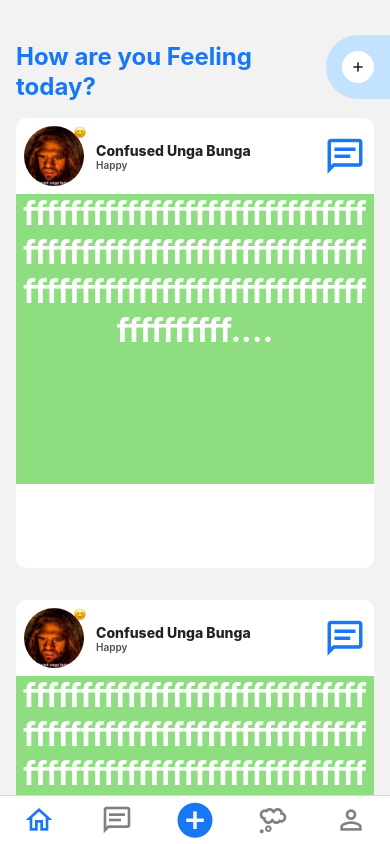
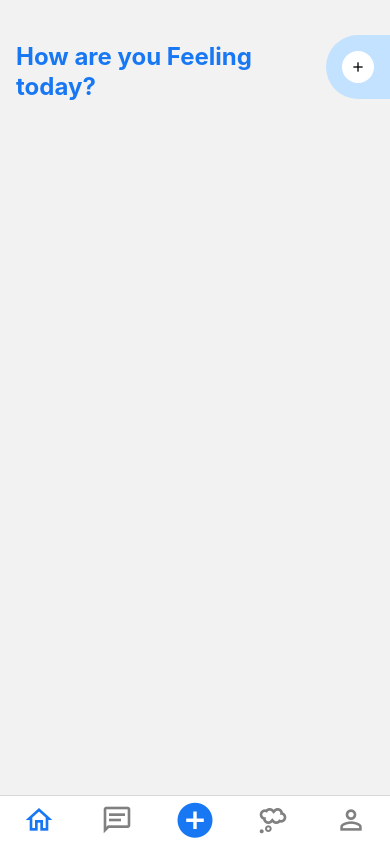
Before and after one commit to Group-15-2/imu, a React Native app: screen / in a window 390 px wide. Built offline with nearby package versions, Linux system fonts and the light colour scheme.

Commit message:
remove card component

```diff
--- a/Screens/Home.js
+++ b/Screens/Home.js
@@ -1,6 +1,6 @@
 import * as React from 'react';
 import { Text, View, SafeAreaView, StyleSheet, TouchableOpacity } from 'react-native';
-import Card from '../components/Card';
+//import Card from '../components/Card';
 import Icon from 'react-native-vector-icons/MaterialCommunityIcons';
 import { useFonts } from 'expo-font';
 
@@ -21,8 +21,7 @@ export default function Home() {
         </TouchableOpacity>
       </View>
 
-      <Card />
-      <Card />
+
     </SafeAreaView>
 
   );
```
